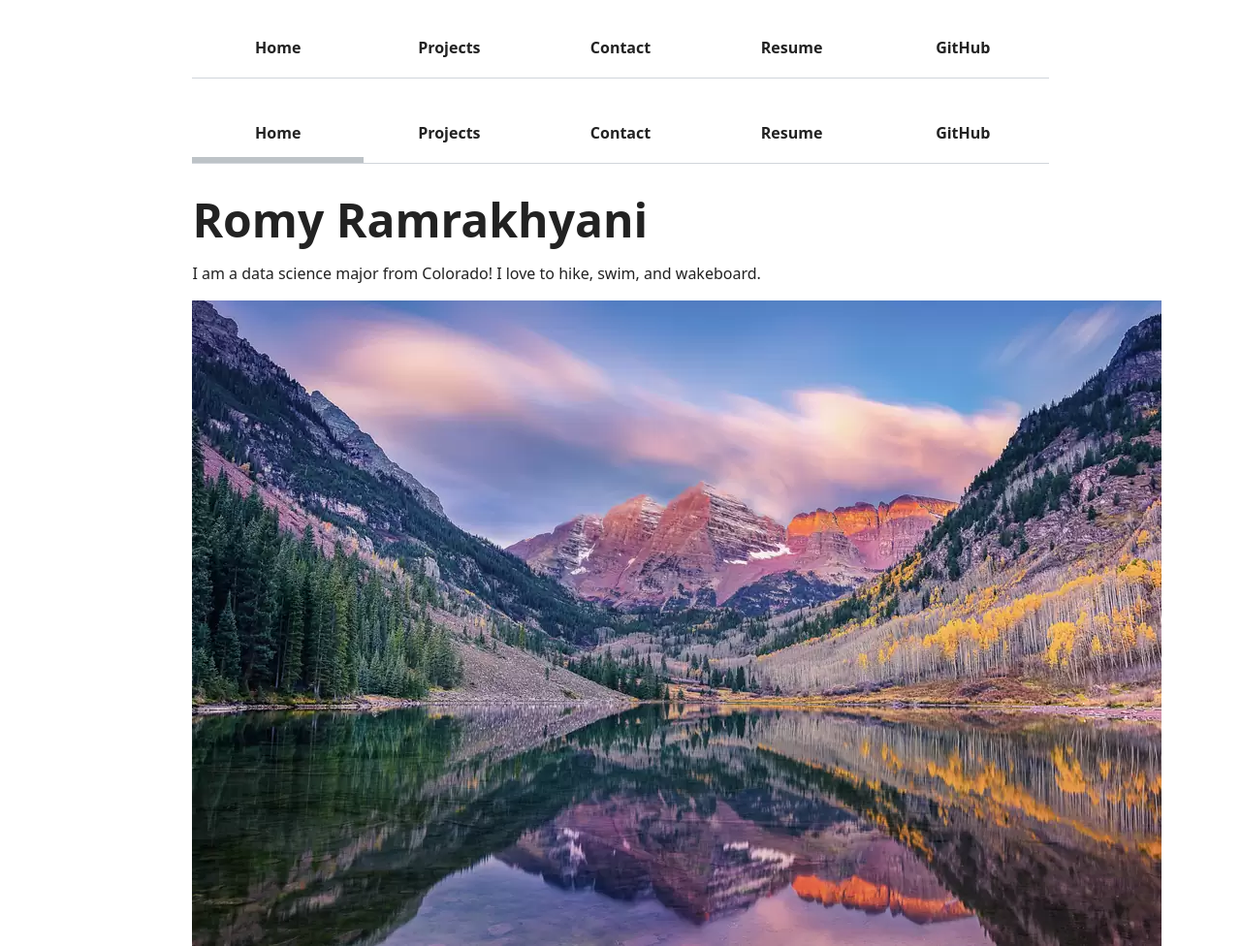
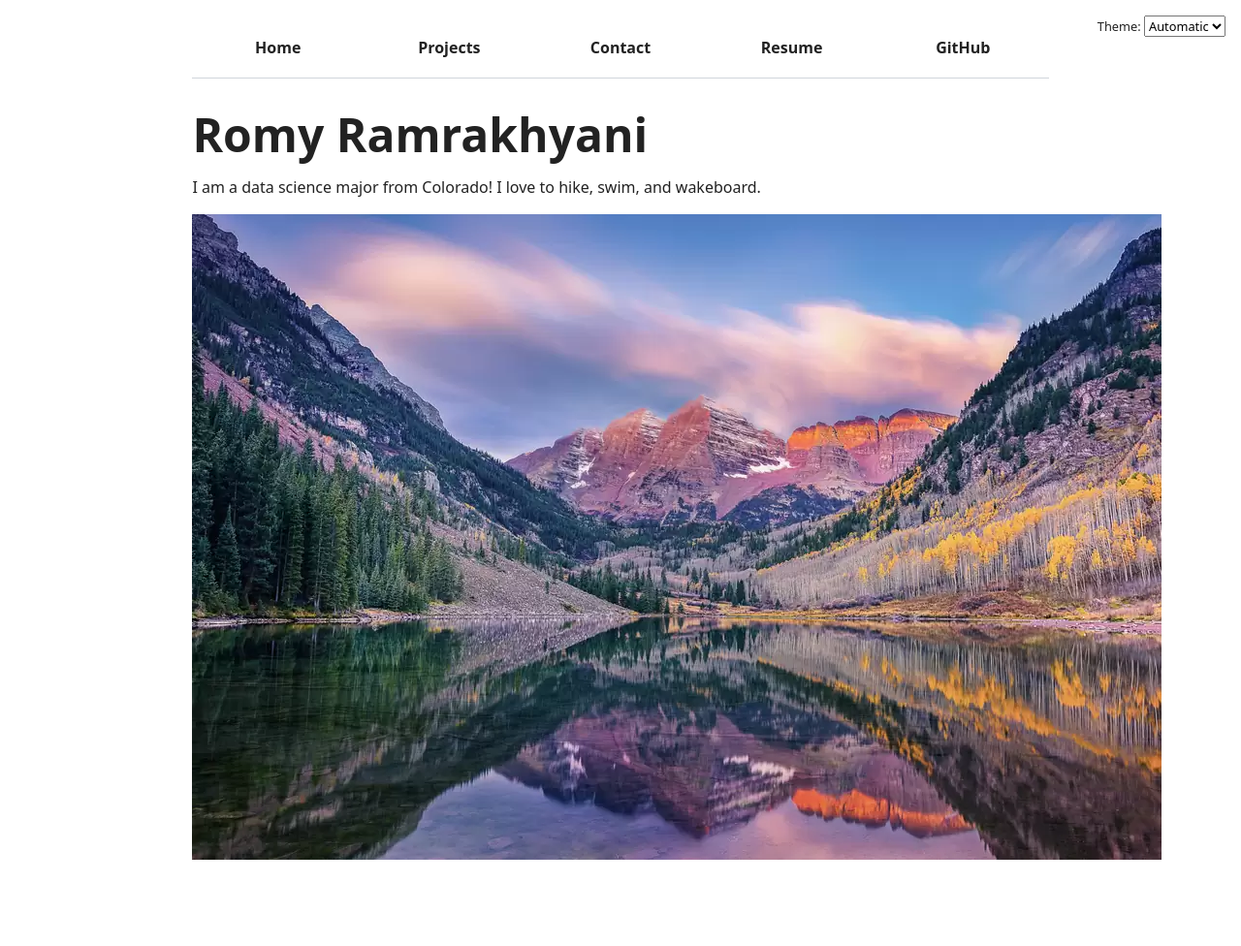
Before and after one commit to romyramrakhyani/portfolio, a plain HTML site: page index.html in a window 1280 px wide. Shown: the whole page at 97% size. After the commit the page ends 917 px from the top, so only its background shows below. Drawn offline with Linux system fonts and the light colour scheme.

Commit message:
added dark mode and fixed double nav menu

```diff
--- a/global.js
+++ b/global.js
@@ -65,3 +65,36 @@ for (let p of pages) {
 
     nav.append(a);
 }
+// Step 4.2: Add the HTML for the switcher
+document.body.insertAdjacentHTML(
+  'afterbegin',
+  `
+  <label class="color-scheme">
+    Theme:
+    <select id="scheme-selector">
+      <option value="light dark">Automatic</option>
+      <option value="light">Light</option>
+      <option value="dark">Dark</option>
+    </select>
+  </label>`
+);
+
+// Step 4.3 & 4.4: Select the element and make it work
+const select = document.querySelector('#scheme-selector');
+
+// Function to set the scheme and save it
+function setColorScheme(scheme) {
+  document.documentElement.style.setProperty('color-scheme', scheme);
+  select.value = scheme; // Keep the dropdown in sync
+  localStorage.colorScheme = scheme; // Step 4.5: Save to local storage
+}
+
+// Event listener for user changes
+select.addEventListener('input', function (event) {
+  setColorScheme(event.target.value);
+});
+
+// Step 4.5: On page load, check if a preference was saved
+if ("colorScheme" in localStorage) {
+  setColorScheme(localStorage.colorScheme);
+}
--- a/index.html
+++ b/index.html
@@ -8,15 +8,6 @@
     <title>"Romy Ramrakhyani: Personal site and portfolio"</title>
 </head>
 <body>
-    <nav>
-        <ul>
-            <li><a href="index.html">Home</a></li>
-            <li><a href="projects/index.html">Projects</a></li>
-            <li><a href="contact/index.html">Contact</a></li>
-            <li><a href="resume/index.html">Resume</a></li>
-            <li><a href="https://github.com/romyramrakhyani" target="_blank">GitHub</a></li>
-        </ul>
-    </nav>
 
     <h1>Romy Ramrakhyani</h1>
     <p>I am a data science major from Colorado! I love to hike, swim, and wakeboard.</p>
--- a/style.css
+++ b/style.css
@@ -1,3 +1,14 @@
+/* At the very top of style.css */
+html {
+  color-scheme: light dark;
+}
+
+/* Update your nav or border styles */
+nav {
+  --border-color: oklch(50% 10% 200 / 40%);
+  border-bottom: 1px solid var(--border-color);
+}
+
 /* --- STEP 1: GLOBAL LAYOUT & TYPOGRAPHY --- */
 :root {
   --color-accent: #0062cc;
@@ -145,3 +156,17 @@ time {
   font-size: 0.9rem;
   font-weight: bold;
 }
+
+.color-scheme {
+  position: absolute;
+  top: 1rem;
+  right: 1rem;
+  font-size: 80%;
+  font-family: inherit;
+}
+
+/* Ensure the select inherits the font too */
+.color-scheme select {
+  font-family: inherit;
+  font-size: inherit;
+}
```
Also changed, not shown: contact/index.html (+0 -8 lines), projects/index.html (+0 -9 lines), resume/index.html (+0 -10 lines).
